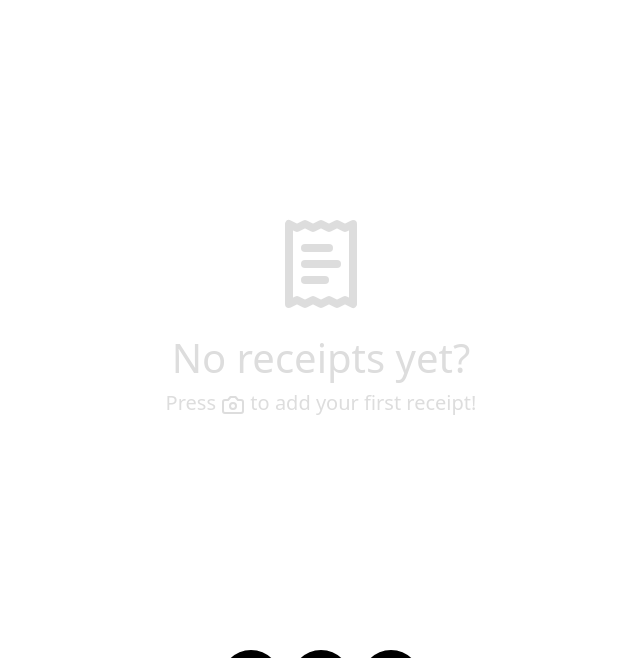
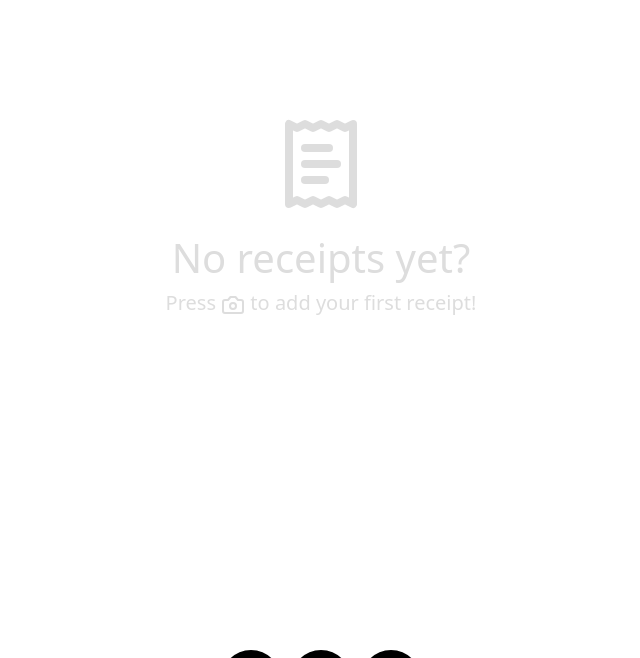
Before and after one commit to ApplicationProgramingTeamwork/myspending, a Django app: page / in a window 1280 px wide. Shown: the part 50-708 px from the top of the page, without its empty margins (319-959 px from the left). Run offline with Django 5.2, Linux system fonts and the light colour scheme; the visitor is signed in with stand-in values (Sample User, id 1); data that the repository does not hold is empty; some libraries are stand-ins or nearby versions.

Commit message:
Update home.html and receipt_detail.html styles

```diff
--- a/render/templates/render/home.html
+++ b/render/templates/render/home.html
@@ -2,7 +2,7 @@
 
 {% block content %}
   {% if receipts|length == 0 %}
-    <div class="d-flex flex-column justify-content-center align-items-center gap-3" style="margin-top: calc(50vh - 200px); color: #ddd;">
+    <div class="d-flex flex-column justify-content-center align-items-center gap-3" style="margin-top: calc(50vh - 300px); color: #ddd;">
       <svg xmlns="http://www.w3.org/2000/svg" width="96" height="96" viewBox="0 0 24 24" fill="none" stroke="currentColor" stroke-width="2" stroke-linecap="round" stroke-linejoin="round" class="lucide lucide-receipt-text">
         <path d="M4 2v20l2-1 2 1 2-1 2 1 2-1 2 1 2-1 2 1V2l-2 1-2-1-2 1-2-1-2 1-2-1-2 1Z" />
         <path d="M14 8H8" />
--- a/render/templates/render/receipt_detail.html
+++ b/render/templates/render/receipt_detail.html
@@ -10,7 +10,7 @@
     {{ receipt.date|date:'d.m.Y H:i' }}
   </p>
   {% if products|length == 0 %}
-    <div class="d-flex flex-column justify-content-center align-items-center gap-3" style="margin-top: 150px; color: #ddd;">
+    <div class="d-flex flex-column justify-content-center align-items-center gap-3" style="margin-top: 100px; color: #ddd;">
       <svg xmlns="http://www.w3.org/2000/svg" width="72" height="72" viewBox="0 0 24 24" fill="none" stroke="currentColor" stroke-width="2" stroke-linecap="round" stroke-linejoin="round" class="lucide lucide-shopping-cart">
         <circle cx="8" cy="21" r="1" />
         <circle cx="19" cy="21" r="1" />
```
